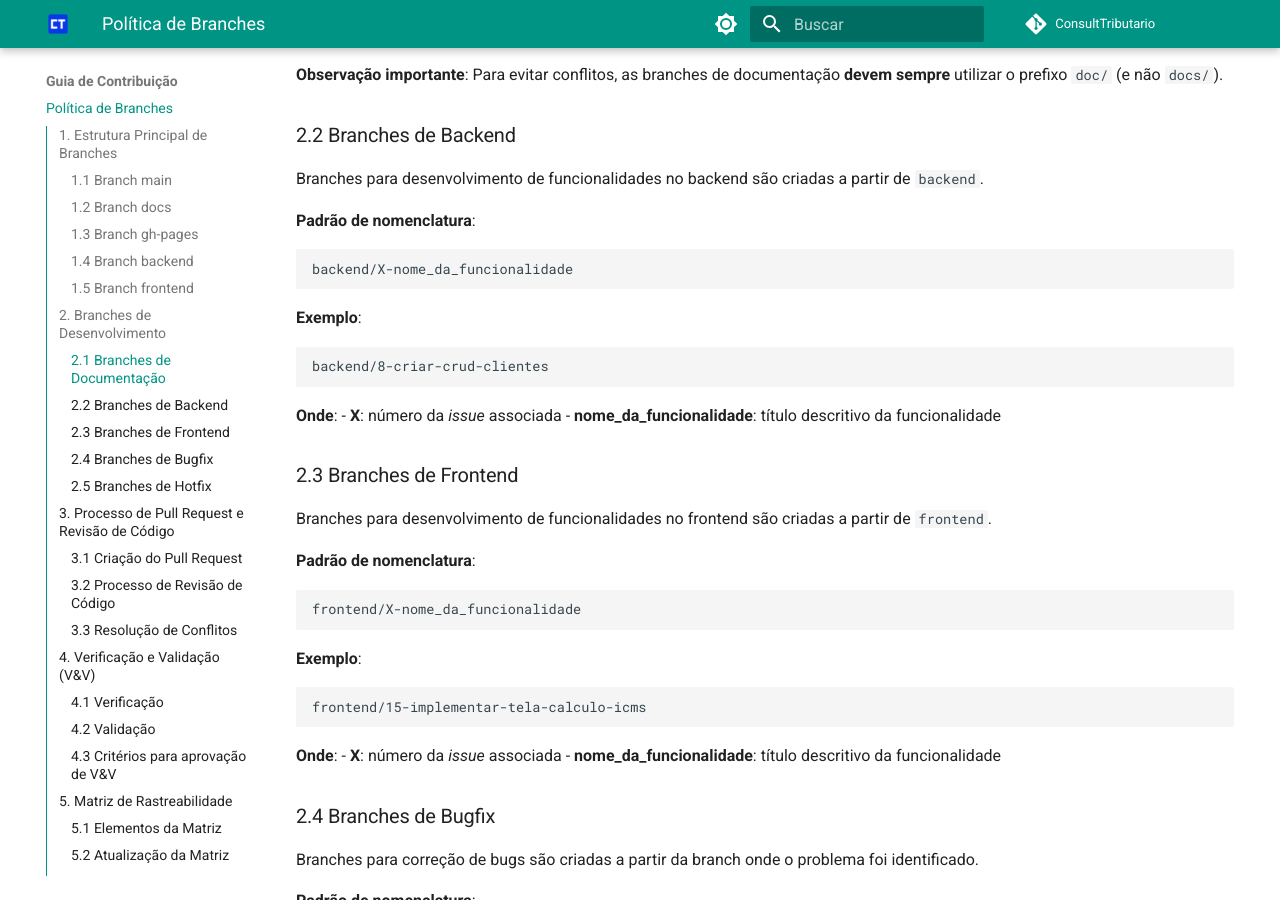
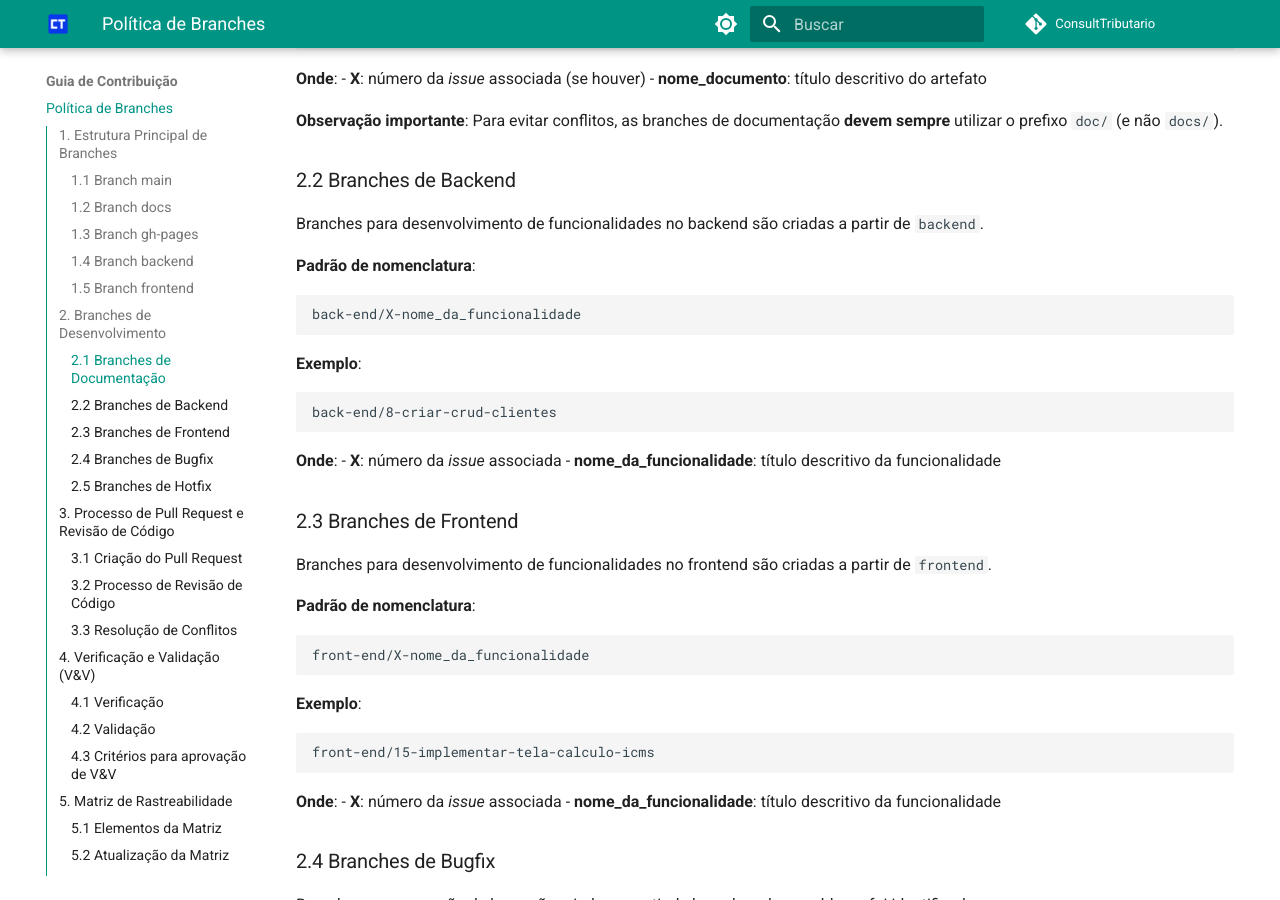
Before and after one commit to mdsreq-fga-unb/2025.1-T02-ConsultTributario, an MkDocs documentation site: the page built from docs/guia-contribuicao/politica-de-branches.md, in a window 1280 px wide and 900 px high, scrolled down 1865 px. Built offline with MkDocs 1.6.1 and Material for MkDocs 9.7.7, drawn with Linux system fonts in a browser that asks for light colours; comment, search, counter and statistics services are not loaded; some of the changed text lies outside the part shown.

Commit message:
docs: Ajuste efetuado na política de branches

````diff
--- a/docs/guia-contribuicao/politica-de-branches.md
+++ b/docs/guia-contribuicao/politica-de-branches.md
@@ -44,7 +45,7 @@
 
 **Regras:**
 - Contém o código-fonte da API e serviços (NestJS)
-- Novas funcionalidades devem ser desenvolvidas em branches específicas (ex: `backend/X-nome_funcionalidade`)
+- Novas funcionalidades devem ser desenvolvidas em branches específicas (ex: `back-end/X-nome_funcionalidade`)
 - Integrações ocorrem via Pull Requests após revisão
 
 ### 1.5 Branch **frontend**
@@ -53,7 +54,7 @@
 
 **Regras:**
 - Contém o código-fonte da interface de usuário (Next.js)
-- Novas funcionalidades devem ser desenvolvidas em branches específicas (ex: `frontend/X-nome_funcionalidade`)
+- Novas funcionalidades devem ser desenvolvidas em branches específicas (ex: `front-end/X-nome_funcionalidade`)
 - Integrações ocorrem via Pull Requests após revisão
 
 ---
@@ -86,11 +87,11 @@
 
 **Padrão de nomenclatura**:
 ```bash
-backend/X-nome_da_funcionalidade
+back-end/X-nome_da_funcionalidade
 ```
 **Exemplo**:
 ```bash
-backend/8-criar-crud-clientes
+back-end/8-criar-crud-clientes
 ```
 **Onde**:
 - **X**: número da *issue* associada
@@ -102,11 +103,11 @@
 
 **Padrão de nomenclatura**:
 ```bash
-frontend/X-nome_da_funcionalidade
+front-end/X-nome_da_funcionalidade
 ```
 **Exemplo**:
 ```bash
-frontend/15-implementar-tela-calculo-icms
+front-end/15-implementar-tela-calculo-icms
 ```
 **Onde**:
 - **X**: número da *issue* associada
@@ -251,8 +252,8 @@
 2. **Desenvolvimento**
    - Criar branch específica a partir da branch base adequada:
      - `doc/X-nome` para documentação (a partir de `docs`)
-     - `backend/X-nome` para backend (a partir de `backend`)
-     - `frontend/X-nome` para frontend (a partir de `frontend`)
+     - `back-end/X-nome` para backend (a partir de `backend`)
+     - `front-end/X-nome` para frontend (a partir de `frontend`)
    - Implementar a solução seguindo os padrões do projeto
    - Realizar commits atômicos e significativos conforme a Política de Commits
 
@@ -289,7 +290,6 @@
    |                                                           v
    +-----------------------------Ajustes-----------------------+
 ```
-
 ---
 
 ## Referências
````
Also changed, not shown: other parts of docs/guia-contribuicao/politica-de-branches.md (+1 -0 lines).
